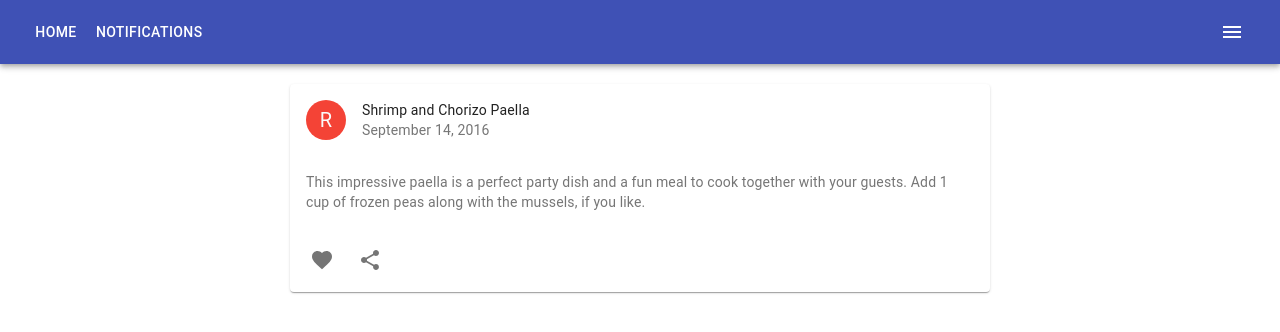
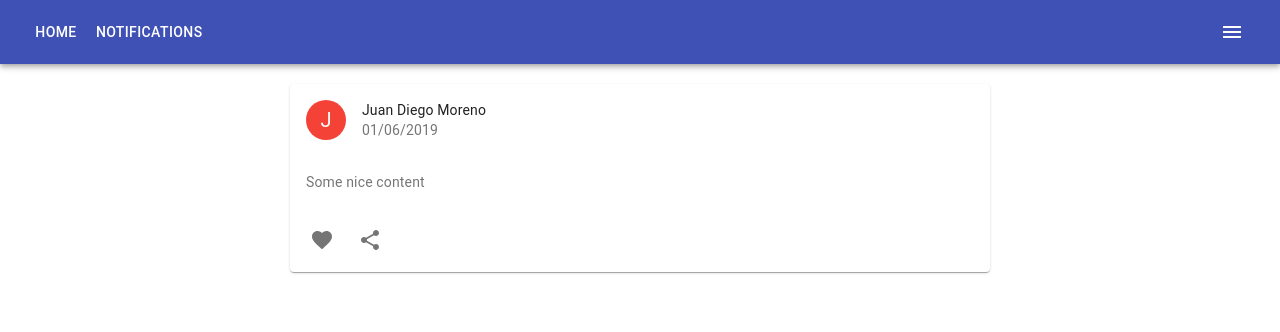
Before and after one commit to EagleUN/web, a React (Create React App) app: page / in a window 1280 px wide. Shown: the top 332 px of the page. Built offline with nearby package versions, Linux system fonts and the light colour scheme.

Commit message:
Defined post as a react component

```diff
--- a/src/components/Home.js
+++ b/src/components/Home.js
@@ -1,13 +1,16 @@
 import React from 'react'
 import Grid from '@material-ui/core/Grid'
-import StyledPost from './Post'
+import Post from './Post'
 
 class Home extends React.Component {
   render () {
+    const user = 'Juan Diego Moreno'
+    const date = '01/06/2019'
+    const content = 'Some nice content'
     return (
       <div>
         <Grid container justify='center'>
-          <StyledPost />
+          <Post user={user} date={date} content={content}/>
         </Grid>
       </div>
     )
--- a/src/components/Post.js
+++ b/src/components/Post.js
@@ -9,35 +9,36 @@ import Typography from '@material-ui/core/Typography'
 import red from '@material-ui/core/colors/red'
 import FavoriteIcon from '@material-ui/icons/Favorite'
 import ShareIcon from '@material-ui/icons/Share'
-import { makeStyles } from '@material-ui/styles'
+import { withStyles } from '@material-ui/styles'
+import PropTypes from 'prop-types'
 
-const useStyles = makeStyles({
+const styles = theme => ({
+  card: {
+    width: 700,
+    margin: 20
+  },
   avatar: {
     backgroundColor: red[500]
-  },
-  card: {
-    maxWidth: 700,
-    margin: 20
   }
 })
 
-export default function Post () {
-  const classes = useStyles()
+class Post extends React.Component {
+  render () {
+    const { classes } = this.props
     return (
       <Card className={classes.card}>
         <CardHeader
           avatar={
             <Avatar className={classes.avatar} aria-label='Recipe'>
-            R
+              {this.props.user[0]}
             </Avatar>
           }
-        title='Shrimp and Chorizo Paella'
-        subheader='September 14, 2016'
+          title={this.props.user}
+          subheader={this.props.date}
         />
         <CardContent>
           <Typography variant='body2' color='textSecondary' component='p'>
-          This impressive paella is a perfect party dish and a fun meal to cook together with your
-          guests. Add 1 cup of frozen peas along with the mussels, if you like.
+            {this.props.content}
           </Typography>
         </CardContent>
 
@@ -53,3 +54,10 @@ export default function Post () {
       </Card>
     )
   }
+}
+
+Post.propTypes = {
+  classes: PropTypes.object.isRequired
+}
+
+export default withStyles(styles)(Post)
```
Lines whose indentation alone changed are shown as unchanged.
